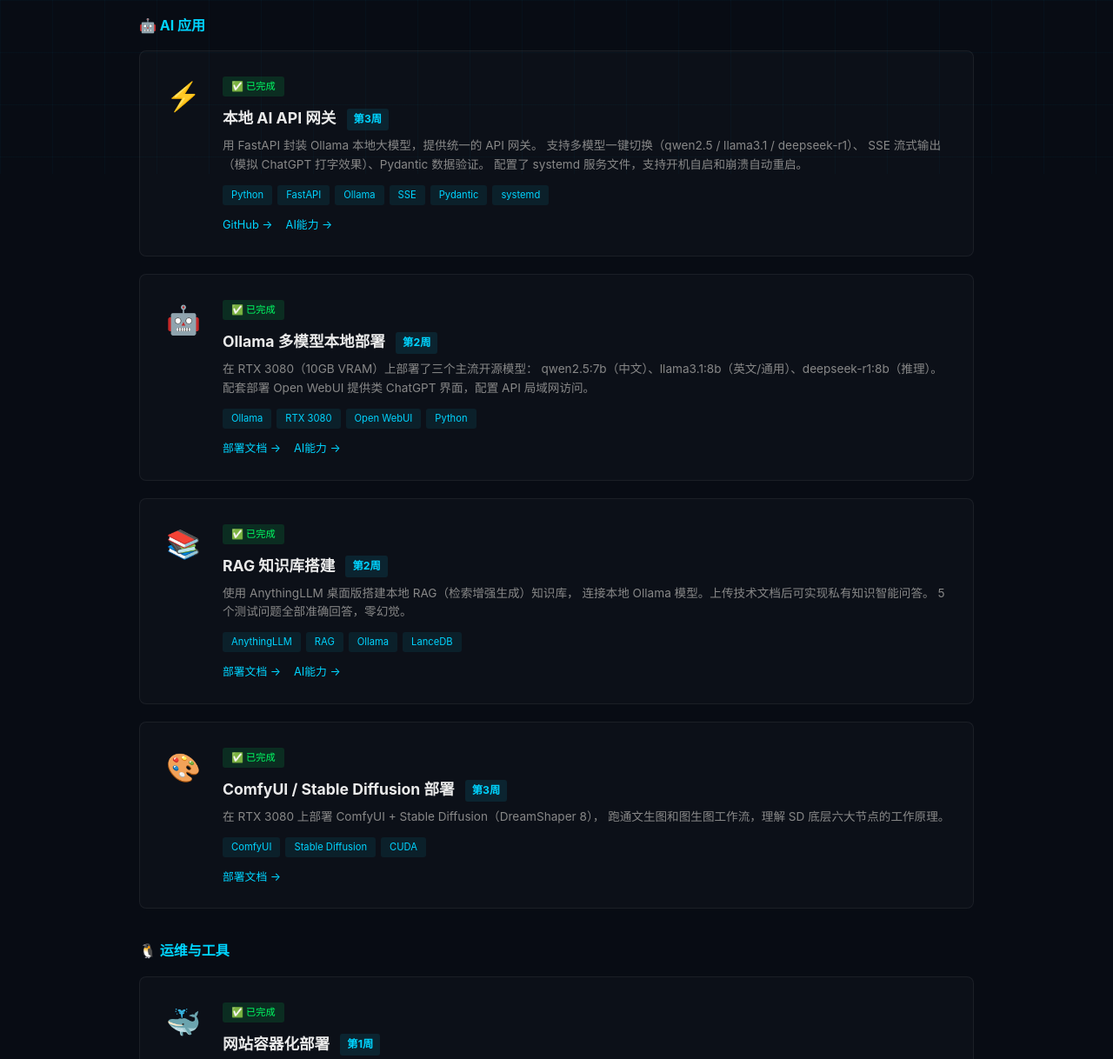
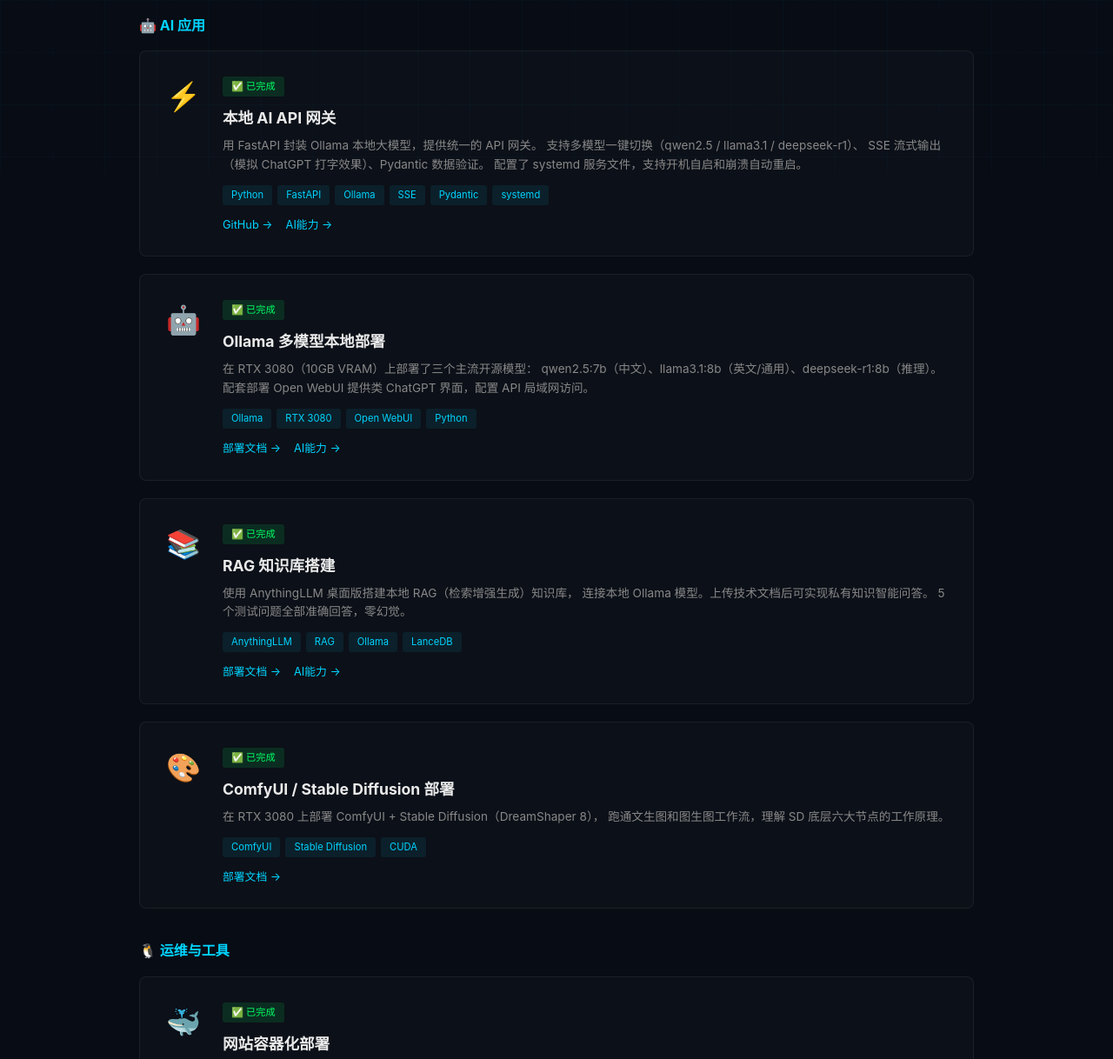
Before and after one commit to z71271/z71271, a plain HTML site: page projects.html in a window 1280 px wide. Shown: the part 600-1818 px from the top of the page at 87% size. Drawn offline with Linux system fonts and the light colour scheme.

Commit message:
去掉 projects.html 所有"第X周"标签

```diff
--- a/projects.html
+++ b/projects.html
@@ -83,18 +83,7 @@
             margin-bottom: 6px;
         }
 
-        .project-card .card-body .week-badge {
-            display: inline-block;
-            padding: 2px 8px;
-            border-radius: 3px;
-            background: rgba(0, 212, 255, 0.1);
-            color: #00d4ff;
-            font-size: 0.7em;
-            margin-left: 8px;
-            vertical-align: middle;
-        }
-
-        .project-card .card-body .desc {
+.project-card .card-body .desc {
             color: #888;
             font-size: 0.85em;
             line-height: 1.6;
@@ -213,7 +202,7 @@
             <div class="card-left"><span class="card-icon">🏗️</span></div>
             <div class="card-body">
                 <span class="status-badge status-done">✅ 已完成</span>
-                <h2>企业网络拓扑设计与实现 <span class="week-badge">第4周</span></h2>
+                <h2>企业网络拓扑设计与实现</h2>
                 <div class="desc">
                     基于华为 eNSP 设计并实现中型企业三层网络架构。
                     包含 OSPF 动态路由（Area 0）、BGP 双线接入（AS 65000↔65001/65002）、
@@ -238,7 +227,7 @@
             <div class="card-left"><span class="card-icon">⚡</span></div>
             <div class="card-body">
                 <span class="status-badge status-done">✅ 已完成</span>
-                <h2>本地 AI API 网关 <span class="week-badge">第3周</span></h2>
+                <h2>本地 AI API 网关</h2>
                 <div class="desc">
                     用 FastAPI 封装 Ollama 本地大模型，提供统一的 API 网关。
                     支持多模型一键切换（qwen2.5 / llama3.1 / deepseek-r1）、
@@ -260,7 +249,7 @@
             <div class="card-left"><span class="card-icon">🤖</span></div>
             <div class="card-body">
                 <span class="status-badge status-done">✅ 已完成</span>
-                <h2>Ollama 多模型本地部署 <span class="week-badge">第2周</span></h2>
+                <h2>Ollama 多模型本地部署</h2>
                 <div class="desc">
                     在 RTX 3080（10GB VRAM）上部署了三个主流开源模型：
                     qwen2.5:7b（中文）、llama3.1:8b（英文/通用）、deepseek-r1:8b（推理）。
@@ -281,7 +270,7 @@
             <div class="card-left"><span class="card-icon">📚</span></div>
             <div class="card-body">
                 <span class="status-badge status-done">✅ 已完成</span>
-                <h2>RAG 知识库搭建 <span class="week-badge">第2周</span></h2>
+                <h2>RAG 知识库搭建</h2>
                 <div class="desc">
                     使用 AnythingLLM 桌面版搭建本地 RAG（检索增强生成）知识库，
                     连接本地 Ollama 模型。上传技术文档后可实现私有知识智能问答。
@@ -302,7 +291,7 @@
             <div class="card-left"><span class="card-icon">🎨</span></div>
             <div class="card-body">
                 <span class="status-badge status-done">✅ 已完成</span>
-                <h2>ComfyUI / Stable Diffusion 部署 <span class="week-badge">第3周</span></h2>
+                <h2>ComfyUI / Stable Diffusion 部署</h2>
                 <div class="desc">
                     在 RTX 3080 上部署 ComfyUI + Stable Diffusion（DreamShaper 8），
                     跑通文生图和图生图工作流，理解 SD 底层六大节点的工作原理。
@@ -323,7 +312,7 @@
             <div class="card-left"><span class="card-icon">🐳</span></div>
             <div class="card-body">
                 <span class="status-badge status-done">✅ 已完成</span>
-                <h2>网站容器化部署 <span class="week-badge">第1周</span></h2>
+                <h2>网站容器化部署</h2>
                 <div class="desc">
                     用 Dockerfile + docker-compose 将个人网站打包成 Nginx Alpine 镜像。
                     包含自定义 Nginx 配置（Gzip压缩、缓存策略、404页面）、
@@ -343,7 +332,7 @@
             <div class="card-left"><span class="card-icon">🔧</span></div>
             <div class="card-body">
                 <span class="status-badge status-done">✅ 已完成</span>
-                <h2>Shell 脚本合集 <span class="week-badge">第4周</span></h2>
+                <h2>Shell 脚本合集</h2>
                 <div class="desc">
                     3 个实用运维脚本：新服务器一键环境部署（Nginx/Docker/Python）、
                     Nginx 日志分析（状态码/IP/流量分布/异常探测）、
@@ -366,7 +355,7 @@
             <div class="card-left"><span class="card-icon">🌐</span></div>
             <div class="card-body">
                 <span class="status-badge status-done">✅ 已完成</span>
-                <h2>网络设备批量配置脚本 <span class="week-badge">第3周</span></h2>
+                <h2>网络设备批量配置脚本</h2>
                 <div class="desc">
                     Python + paramiko 批量 SSH 登录网络设备执行命令。
                     支持 CSV 驱动（读取设备列表和命令列表）、内置模拟设备（零硬件依赖）、
@@ -385,7 +374,7 @@
             <div class="card-left"><span class="card-icon">🕷️</span></div>
             <div class="card-body">
                 <span class="status-badge status-done">✅ 已完成</span>
-                <h2>简易爬虫合集 <span class="week-badge">第3周</span></h2>
+                <h2>简易爬虫合集</h2>
                 <div class="desc">
                     两个爬虫项目：阮一峰博客文章爬虫（requests+BeautifulSoup，输出JSON/CSV）、
                     AI岗位招聘信息爬虫（含数据分析和技能标签词频统计）。
```
